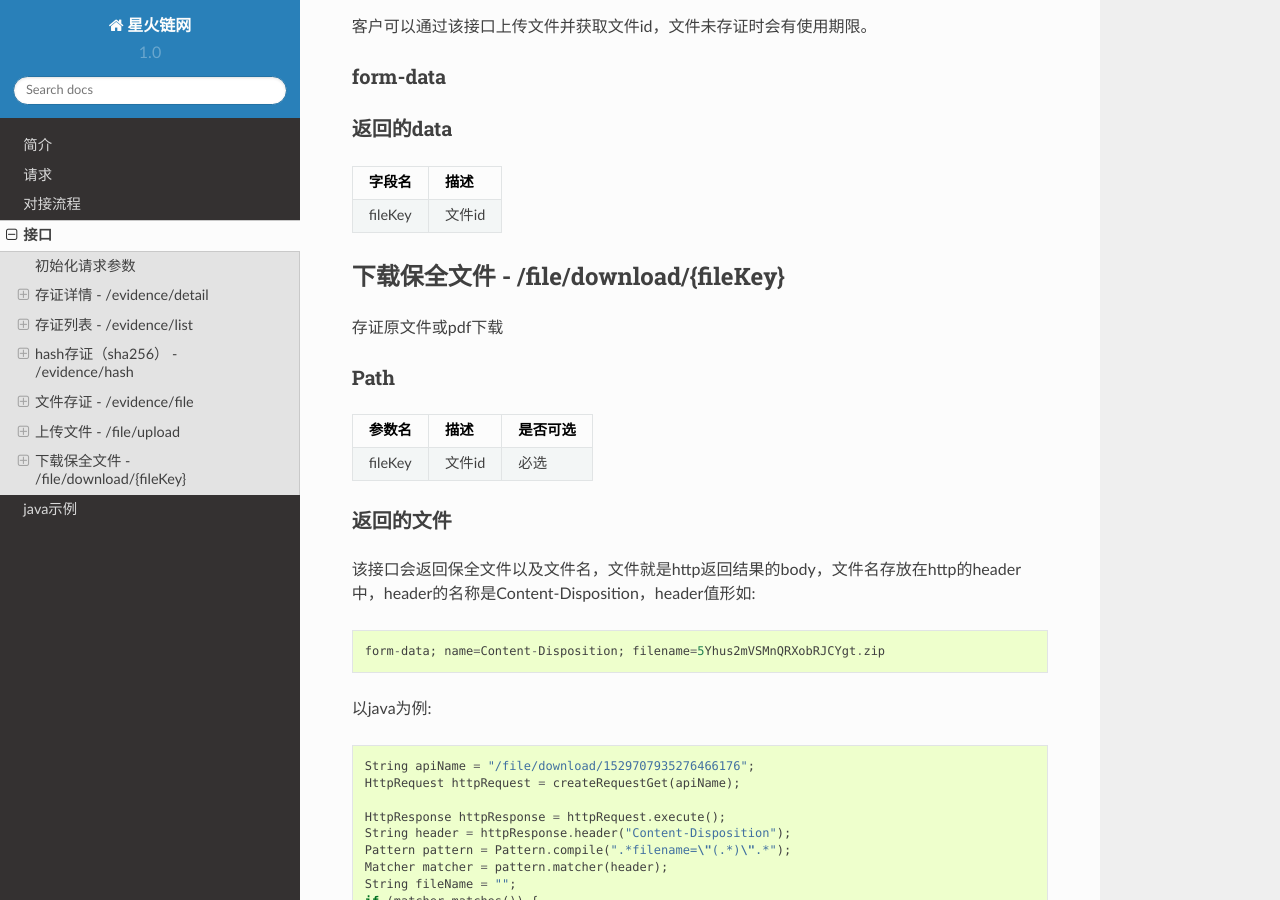
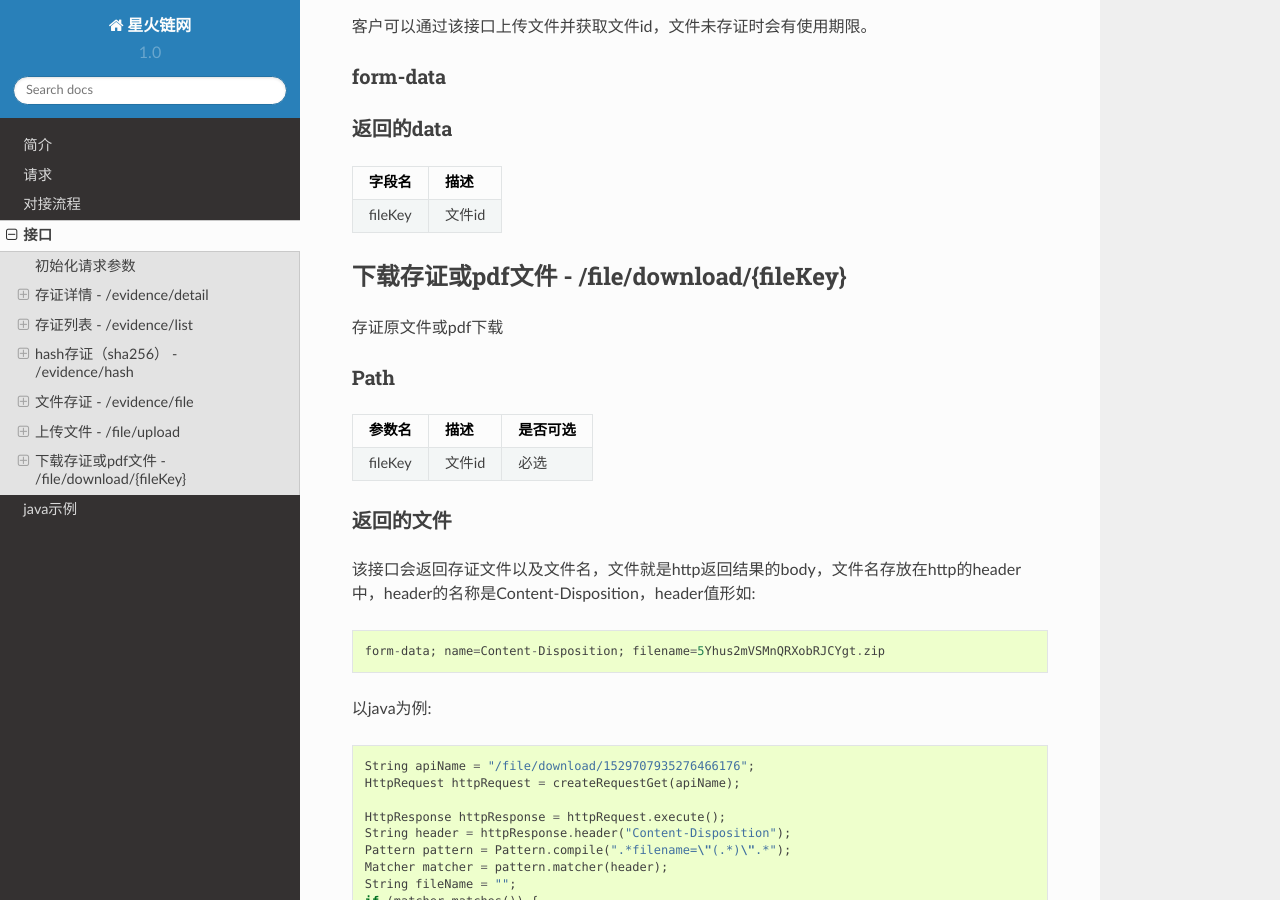
Before and after one commit to kurohayan/xhy-docs, a Sphinx documentation site: the page built from docs/api.rst, in a window 1280 px wide and 900 px high, scrolled down 4343 px. Built offline with Sphinx 7.4.7 and the Read the Docs theme 2.0.0, drawn with Linux system fonts in a browser that asks for light colours; some of the changed text lies outside the part shown.

Commit message:
完善文档，细微修改

```diff
--- a/docs/api.rst
+++ b/docs/api.rst
@@ -18,7 +18,7 @@
 存证详情 - /evidence/detail
 ----------------------
 
-客户在保全网站上建好模板之后通过该接口传输模板渲染需要的数据。
+查询存证详情。
 
 json
 ^^^^^^^^^^^^^^^
@@ -100,7 +100,7 @@
 返回的data
 ^^^^^^^^^^^^^^
 
-调用保全接口成功后会返回保全号
+调用存证获取列表接口成功后会返回存证列表
 
 =====================  ==============================================================
 字段名 				    描述
@@ -197,7 +197,7 @@
 返回的data
 ^^^^^^^^^^^^^^
 
-调用保全接口成功后会返回保全号
+调用文件接口成功后会返回文件id对应的存证id
 
 ===================  ================================
 字段名 				    描述
@@ -245,7 +245,7 @@
 =================  ========================
 
 
-下载保全文件 - /file/download/{fileKey}
+下载存证或pdf文件 - /file/download/{fileKey}
 --------------------------------------------------------------
 
 存证原文件或pdf下载
@@ -261,7 +261,7 @@
 返回的文件
 ^^^^^^^^^^^^^^^
 
-该接口会返回保全文件以及文件名，文件就是http返回结果的body，文件名存放在http的header中，header的名称是Content-Disposition，header值形如::
+该接口会返回存证文件以及文件名，文件就是http返回结果的body，文件名存放在http的header中，header的名称是Content-Disposition，header值形如::
 
 	form-data; name=Content-Disposition; filename=5Yhus2mVSMnQRXobRJCYgt.zip
 
--- a/docs/introduction.rst
+++ b/docs/introduction.rst
@@ -1,4 +1,4 @@
 简介
 =======
 
-欢迎使用星火链接口文档。
+欢迎使用星火链网接口文档。
```
Also changed, not shown: docs/request.rst (+6 -6 lines).
